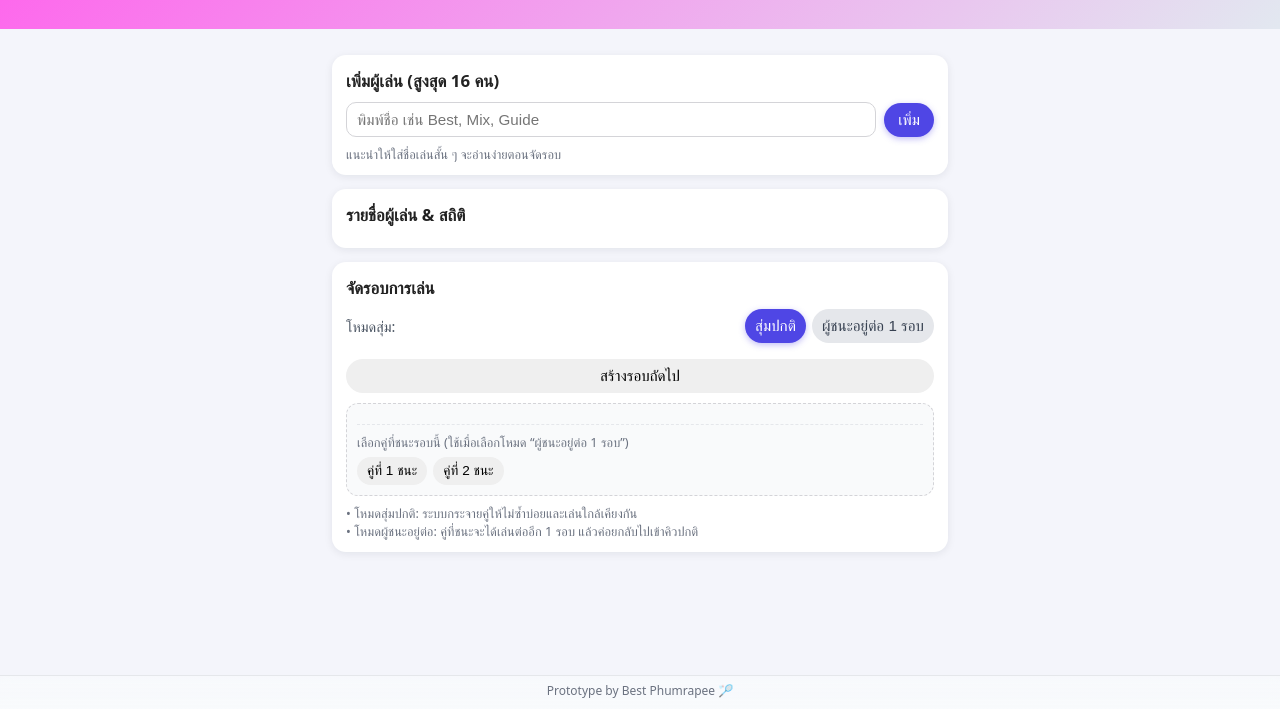
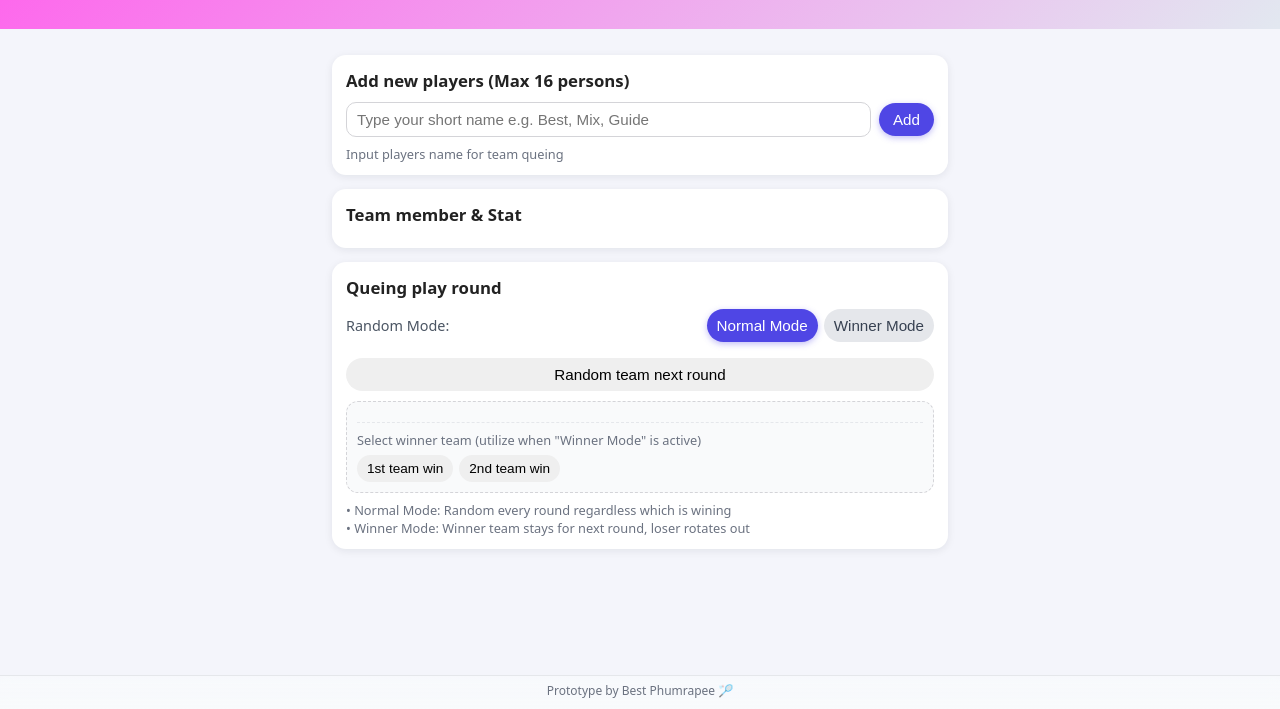
Before and after one commit to bestbom241-cmd/Bestminque, a plain HTML site: page index.html in a window 1280 px wide. Shown: the part 91-800 px from the top of the page. Drawn offline with Linux system fonts and the light colour scheme.

Commit message:
Update index.html

```diff
--- a/index.html
+++ b/index.html
@@ -10,27 +10,27 @@
 
   <header class="top-bar">
     <h1>Bestminton Queue V3</h1>
-    <p class="subtitle">เค้าจะจับคู่ให้เตงเองนะไอต้าว😘</p>
+    <p class="subtitle">Matching your doubles with us</p>
   </header>
 
   <main class="container">
 
     <!-- การเพิ่มผู้เล่น -->
     <section class="card">
-      <h2 class="card-title">เพิ่มผู้เล่น (สูงสุด 16 คน)</h2>
+      <h2 class="card-title">Add new players (Max 16 persons)</h2>
       <div class="input-row">
         <input
           id="player-name"
           type="text"
-          placeholder="พิมพ์ชื่อ เช่น Best, Mix, Guide">
-        <button id="add-player-btn" class="btn primary">เพิ่ม</button>
+          placeholder="Type your short name e.g. Best, Mix, Guide">
+        <button id="add-player-btn" class="btn primary">Add</button>
       </div>
-      <p class="hint">แนะนำให้ใส่ชื่อเล่นสั้น ๆ จะอ่านง่ายตอนจัดรอบ</p>
+      <p class="hint">Input players name for team queing</p>
     </section>
 
     <!-- รายชื่อผู้เล่น -->
     <section class="card">
-      <h2 class="card-title">รายชื่อผู้เล่น & สถิติ</h2>
+      <h2 class="card-title">Team member & Stat</h2>
       <ul id="players-list" class="player-list">
         <!-- เติมจาก app.js -->
       </ul>
@@ -38,22 +38,22 @@
 
     <!-- สร้างรอบ -->
     <section class="card">
-      <h2 class="card-title">จัดรอบการเล่น</h2>
+      <h2 class="card-title">Queing play round</h2>
 
       <!-- โหมดสุ่ม -->
       <div class="mode-row">
-        <span class="mode-label">โหมดสุ่ม:</span>
+        <span class="mode-label">Random Mode:</span>
         <div class="mode-switch">
           <button id="mode-normal" class="btn mode-btn active">
-            สุ่มปกติ
+            Normal Mode
           </button>
           <button id="mode-winner" class="btn mode-btn">
-            ผู้ชนะอยู่ต่อ 1 รอบ
+            Winner Mode
           </button>
         </div>
       </div>
 
-      <button id="next-round-btn" class="btn full-width">สร้างรอบถัดไป</button>
+      <button id="next-round-btn" class="btn full-width">Random team next round</button>
 
       <div class="round-box">
         <div id="round-info" class="round-info">
@@ -66,18 +66,18 @@
         <!-- เลือกผู้ชนะ ใช้ในโหมด "ผู้ชนะอยู่ต่อ" -->
         <div id="winner-controls" class="winner-controls">
           <p class="winner-text">
-            เลือกคู่ที่ชนะรอบนี้ (ใช้เมื่อเลือกโหมด “ผู้ชนะอยู่ต่อ 1 รอบ”)
+            Select winner team (utilize when "Winner Mode" is active)
           </p>
           <div class="winner-buttons">
-            <button id="winner-pair1" class="btn small">คู่ที่ 1 ชนะ</button>
-            <button id="winner-pair2" class="btn small">คู่ที่ 2 ชนะ</button>
+            <button id="winner-pair1" class="btn small">1st team win</button>
+            <button id="winner-pair2" class="btn small">2nd team win</button>
           </div>
         </div>
       </div>
 
       <p class="hint">
-        • โหมดสุ่มปกติ: ระบบกระจายคู่ให้ไม่ซ้ำบ่อยและเล่นใกล้เคียงกัน<br>
-        • โหมดผู้ชนะอยู่ต่อ: คู่ที่ชนะจะได้เล่นต่ออีก 1 รอบ แล้วค่อยกลับไปเข้าคิวปกติ
+        • Normal Mode: Random every round regardless which is wining<br>
+        • Winner Mode: Winner team stays for next round, loser rotates out
       </p>
     </section>
 
```
